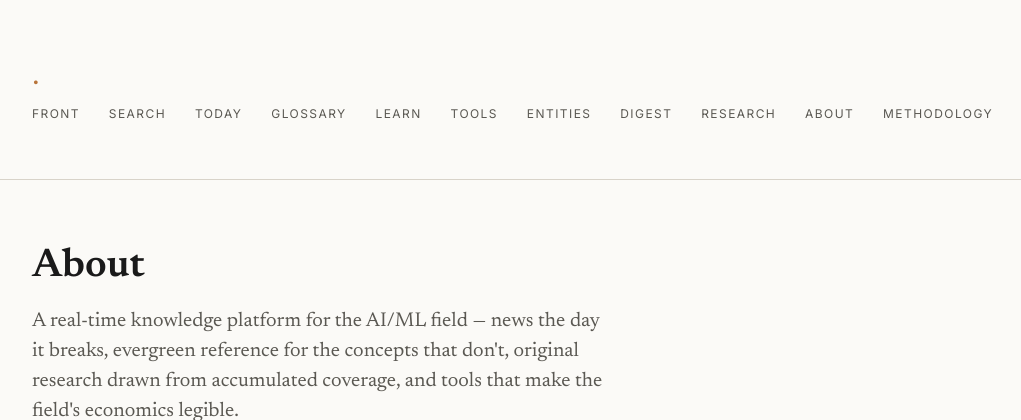
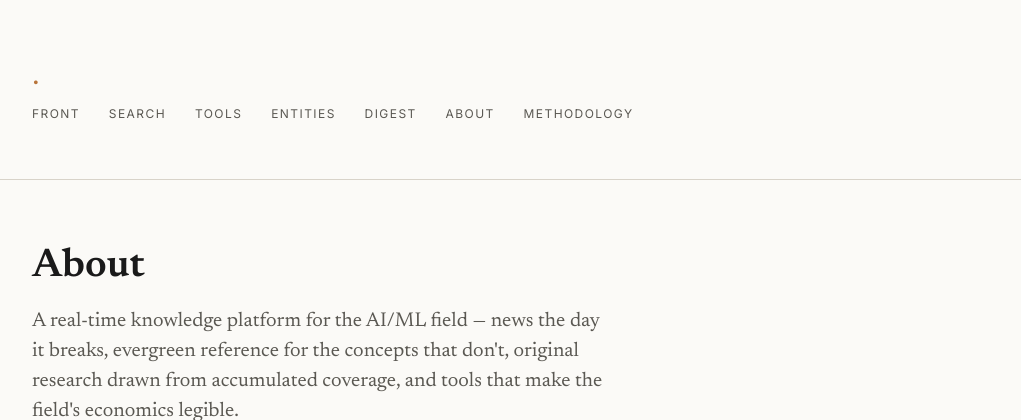
Before and after one commit to AuvaLabs/busisi, a Python web app: template engine/shared/templates/about.html in a window 1280 px wide. Shown: the top 420 px of the page, without its empty margins (56-1077 px from the left). Run offline with Jinja, Linux system fonts and the light colour scheme; the template is opened without the code that fills it, so the values that code supplies are empty.

Commit message:
fix(nav): remove dead links to unbuilt /today /glossary /learn /research pages
These four nav entries pointed at unbuilt sections (gated on Synthesize
API per launch-checklist). Every page-load was sending readers + AI
crawlers to four 404s. The bot_hits telemetry was about to record those
404s as a sustained pattern, which hurts our Perplexity Publisher
application data and confuses the AEO surface signal.

Surviving nav (7): Front, Search, Tools, Entities, Digest, About,
Methodology. All confirmed have renderers. Operator can re-add the
removed links when those sections actually ship.

```diff
--- a/engine/shared/templates/base.html
+++ b/engine/shared/templates/base.html
@@ -160,13 +160,9 @@
       <nav class="primary">
         <a href="/">Front</a>
         <a href="/search/">Search</a>
-        <a href="/today">Today</a>
-        <a href="/glossary/">Glossary</a>
-        <a href="/learn/">Learn</a>
         <a href="/tools/">Tools</a>
         <a href="/entity/">Entities</a>
         <a href="/digest/">Digest</a>
-        <a href="/research/">Research</a>
         <a href="/about">About</a>
         <a href="/methodology">Methodology</a>
       </nav>
```
